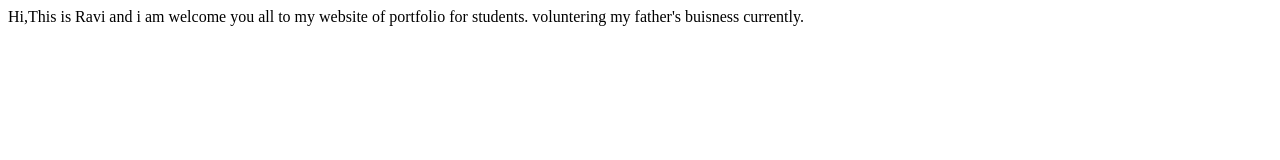
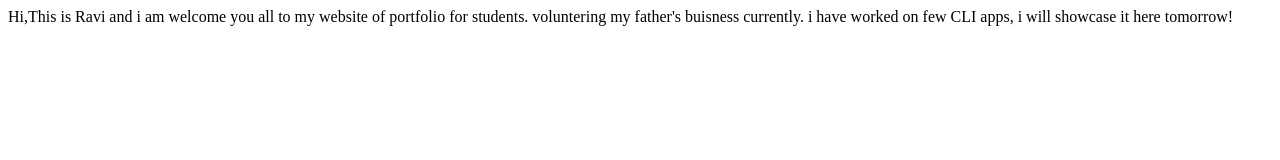
Before and after one commit to RaviPratihast/Student-website, a plain HTML site: page index.html in a window 1280 px wide. Drawn offline with Linux system fonts and the light colour scheme.

Commit message:
update project details

```diff
--- a/index.html
+++ b/index.html
@@ -11,5 +11,6 @@
 
 
     voluntering my father's buisness currently.
+    i have worked on few CLI apps, i will showcase it here tomorrow!
 </body>
 </html>
```
